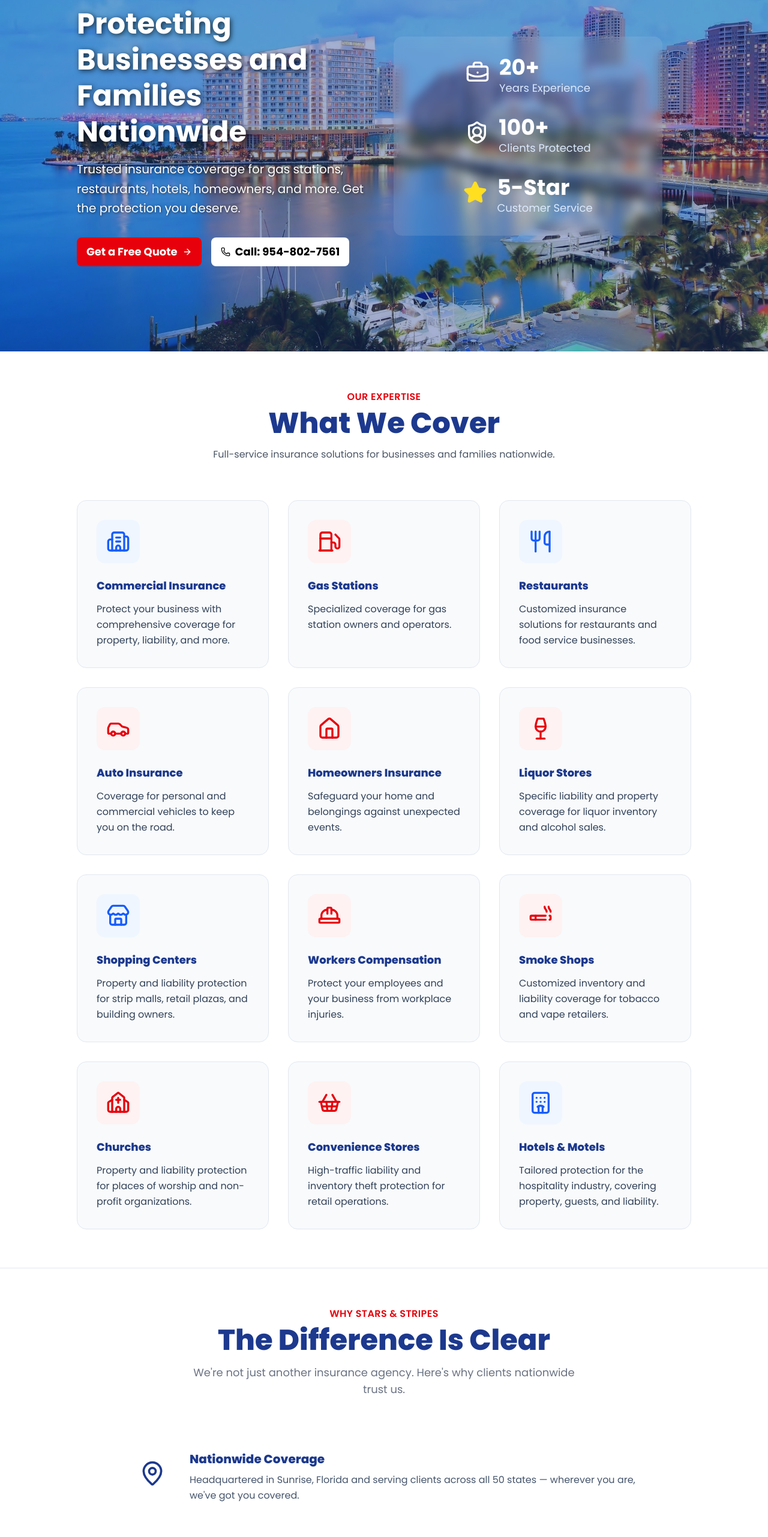
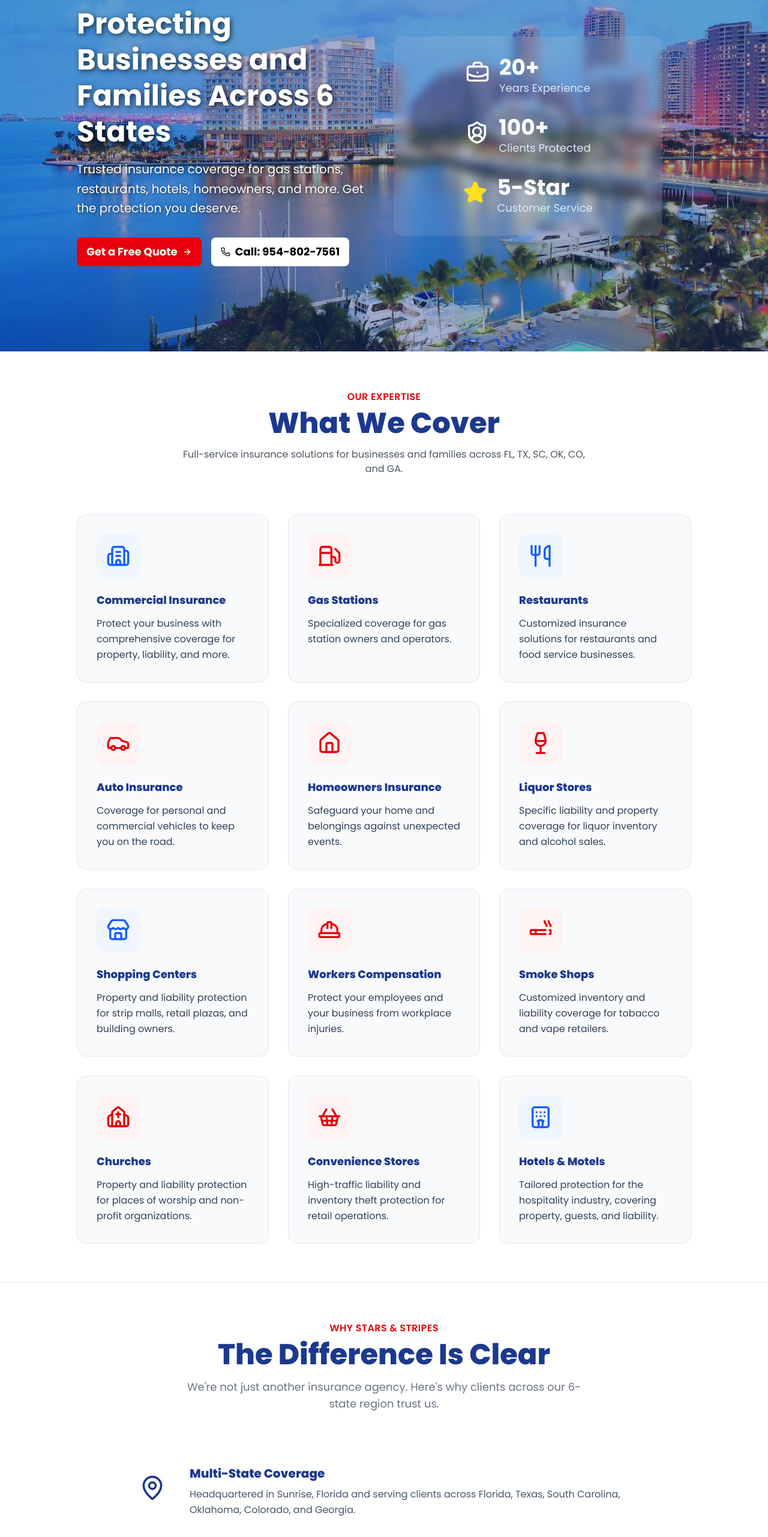
Before and after one commit to imAryanL/starsnstripes-website, a Next.js app: page / in a window 1280 px wide. Shown: the part 234-2797 px from the top of the page at 60% size. Built offline with nearby package versions, Linux system fonts and the light colour scheme.

Commit message:
Update service area from nationwide to FL, TX, SC, OK, CO, GA

```diff
--- a/src/app/about/page.tsx
+++ b/src/app/about/page.tsx
@@ -21,7 +21,7 @@ const values = [
     {
         icon: MapPin,
         title: "Local Expertise",
-        description: "With nationwide expertise, we understand regional insurance needs across America.",
+        description: "With multi-state expertise, we understand regional insurance needs across FL, TX, SC, OK, CO, and GA.",
         color: "text-blue-600",
         bgColor: "bg-blue-50"
     },
@@ -44,7 +44,7 @@ export default function AboutPage() {
                         About Stars & Stripes Insurance
                     </h1>
                     <p className="text-xl text-blue-200 max-w-2xl mx-auto">
-                        Protecting businesses and families nationwide for over 20 years.
+                        Protecting businesses and families across Florida, Texas, South Carolina, Oklahoma, Colorado, and Georgia for over 20 years.
                     </p>
                 </div>
             </section>
@@ -87,7 +87,7 @@ export default function AboutPage() {
                             </blockquote>
 
                             <p className="text-slate-600 leading-relaxed mb-4">
-                                With over 20 years of experience in the insurance industry, Amir founded Stars & Stripes Insurance to provide businesses and families nationwide with the personalized service they deserve.
+                                With over 20 years of experience in the insurance industry, Amir founded Stars & Stripes Insurance to provide businesses and families across Florida, Texas, South Carolina, Oklahoma, Colorado, and Georgia with the personalized service they deserve.
                             </p>
                             <p className="text-slate-600 leading-relaxed mb-4">
                                 He specializes in commercial insurance for gas stations, restaurants, hotels, and more. Unlike big corporations, Amir works directly with every client to understand their unique needs and find the right coverage at the best price.
--- a/src/components/home/herosection.tsx
+++ b/src/components/home/herosection.tsx
@@ -20,7 +20,7 @@ export default function HeroSection() {
                     {/* Left Side - Text Content */}
                     <div>
                         <h1 className="text-4xl md:text-5xl font-bold mb-4 leading-tight" style={{ textShadow: '2px 2px 8px rgba(0, 0, 0, 0.7)' }}>
-                            Protecting Businesses and Families Nationwide
+                            Protecting Businesses and Families Across 6 States
                         </h1>
 
                         <p className="text-xl mb-8 max-w-2xl leading-relaxed" style={{ textShadow: '1px 1px 4px rgba(0, 0, 0, 0.6)' }}>
--- a/src/components/home/servicessection.tsx
+++ b/src/components/home/servicessection.tsx
@@ -143,7 +143,7 @@ export default function ServicesSection(){
                 </h2>
 
                 <p className="text-gray-600 text-center mb-12 max-w-2xl mx-auto">
-                    Full-service insurance solutions for businesses and families nationwide.
+                    Full-service insurance solutions for businesses and families across FL, TX, SC, OK, CO, and GA.
                 </p>
                 </div>
                 {/* Service Cards Grid */}
--- a/src/components/home/testimonials.tsx
+++ b/src/components/home/testimonials.tsx
@@ -35,7 +35,7 @@ export default function Testimonials() {
                         What Our Clients Say
                     </h2>
                     <p className="text-lg text-slate-600 max-w-2xl mx-auto">
-                        Join the hundreds of business owners nationwide who trust Stars & Stripes for their protection.
+                        Join the hundreds of business owners across FL, TX, SC, OK, CO, and GA who trust Stars & Stripes for their protection.
                     </p>
                 </div>
 
--- a/src/components/home/whychooseus.tsx
+++ b/src/components/home/whychooseus.tsx
@@ -14,8 +14,8 @@ import {
 const reasons = [
     {
         icon: MapPin,
-        title: "Nationwide Coverage",
-        description: "Headquartered in Sunrise, Florida and serving clients across all 50 states — wherever you are, we've got you covered.",
+        title: "Multi-State Coverage",
+        description: "Headquartered in Sunrise, Florida and serving clients across Florida, Texas, South Carolina, Oklahoma, Colorado, and Georgia.",
     },
     {
         icon: ShieldCheck,
@@ -62,7 +62,7 @@ export default function WhyChooseUs() {
                     </h2>
 
                     <p className="text-gray-500 text-lg max-w-2xl mx-auto">
-                    We're not just another insurance agency. Here's why clients nationwide trust us.
+                    We're not just another insurance agency. Here's why clients across our 6-state region trust us.
                     </p>
                 </div>
                 {/* Column Grid */}
--- a/src/components/layout/footer.tsx
+++ b/src/components/layout/footer.tsx
@@ -28,7 +28,7 @@ export default function Footer(){
                         className="mb-4"
                         />
                         <p className="text-blue-200">
-                        Providing peace of mind for businesses and families nationwide since day one.
+                        Providing peace of mind for businesses and families across Florida, Texas, South Carolina, Oklahoma, Colorado, and Georgia.
                         </p>
                     </div>
 
```
